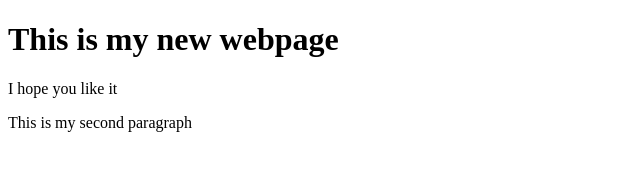
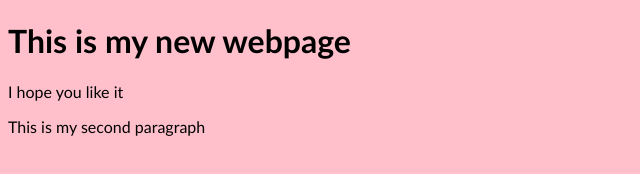
Before and after one commit to Magicoo51889/HTML5-Website, a plain HTML site: page index.html in a window 1280 px wide. Shown: the whole page, without its empty margins (0-640 px from the left). Drawn offline with Linux system fonts and the light colour scheme.

Commit message:
Added CSS colours and a basic alert in JS

```diff
--- a/script.js
+++ b/script.js
@@ -0,0 +1 @@
+alert("This is an alert")
--- a/style.css
+++ b/style.css
@@ -0,0 +1,19 @@
+body{
+	background-color: pink;
+	border-color: blueviolet;
+	border-style: offset;
+	border-width: 300;
+}
+
+h1{
+	font-size: 24;
+	font: bold;
+	font-family: Calibri;
+	color: black;
+}
+
+p, p2{
+	font-size: 12;
+	font-family: Calibri;
+	color: black
+}
```
Also changed, not shown: index.html (line endings or trailing spaces).
